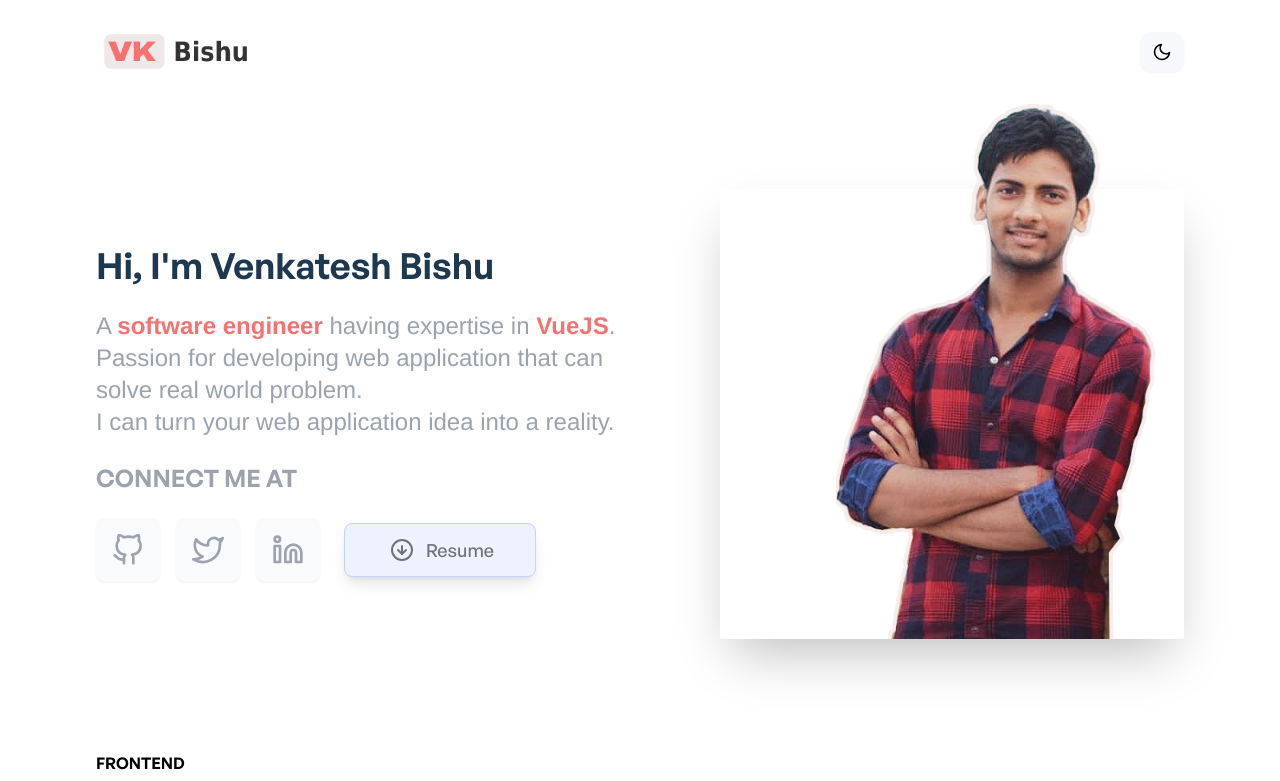
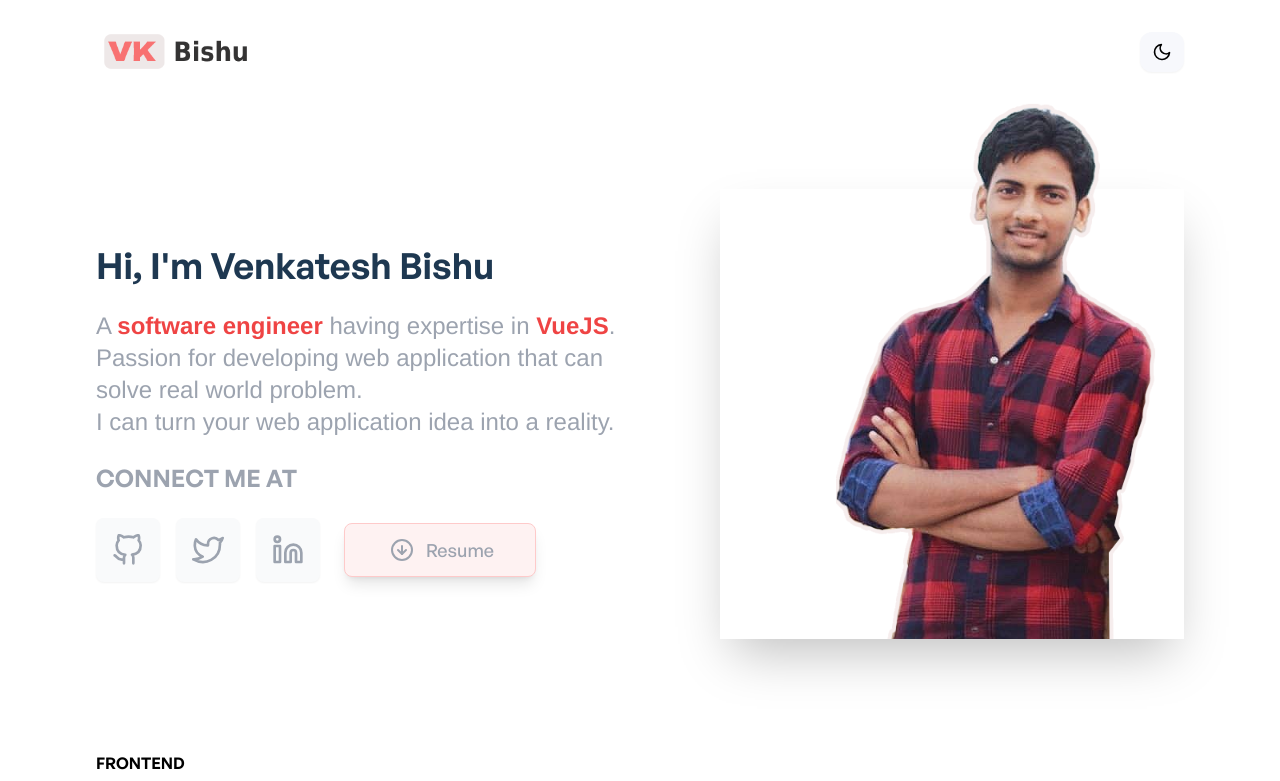
Before and after one commit to vkbishu/portfolio, a Vue app: page / in a window 1280 px wide. Shown: the top 781 px of the page. Built offline with nearby package versions, Linux system fonts and the light colour scheme; what vue-backtotop would draw is missing.

Commit message:
Color changed from blue to red in AppBanner

```diff
--- a/src/components/shared/AppBanner.vue
+++ b/src/components/shared/AppBanner.vue
@@ -39,7 +39,7 @@ export default {
 			<p
 				class="text-lg sm:text-xl  xl:text-2xl text-center sm:text-left text-gray-400 mb-6"
 			>
-			A <b class="text-red-400"> software engineer </b> having expertise in <b class="text-red-400"> VueJS</b>. Passion for developing web application that can solve real world problem. <br> I can turn your web application idea into a reality.
+			A <b class="text-red-500 dark:text-red-400"> software engineer </b> having expertise in <b class="text-red-500 dark:text-red-400"> VueJS</b>. Passion for developing web application that can solve real world problem. <br> I can turn your web application idea into a reality.
 			</p>
 
 			<p
@@ -52,7 +52,7 @@ export default {
 				<a
 					download="Venkatesh-Bishu-Resume.pdf"
 					href="/files/resume.pdf"
-					class="flex justify-center items-center w-36 sm:w-48 mb-6 sm:mb-0 text-lg border border-indigo-200 dark:border-ternary-dark py-2.5 sm:py-3 shadow-lg rounded-lg bg-indigo-50 focus:ring-1 focus:ring-indigo-900 hover:bg-indigo-500 text-gray-500 hover:text-white duration-500"
+					class="flex justify-center items-center w-36 sm:w-48 mb-6 sm:mb-0 text-lg border border-red-200 dark:border-ternary-dark py-2.5 sm:py-3 shadow-lg rounded-lg bg-red-50 focus:ring-1 focus:ring-red-900 hover:bg-red-500 dark:hover:bg-red-400 text-gray-400 hover:text-white duration-500"
 					aria-label="Download Resume"
 				>
 					<i
```
